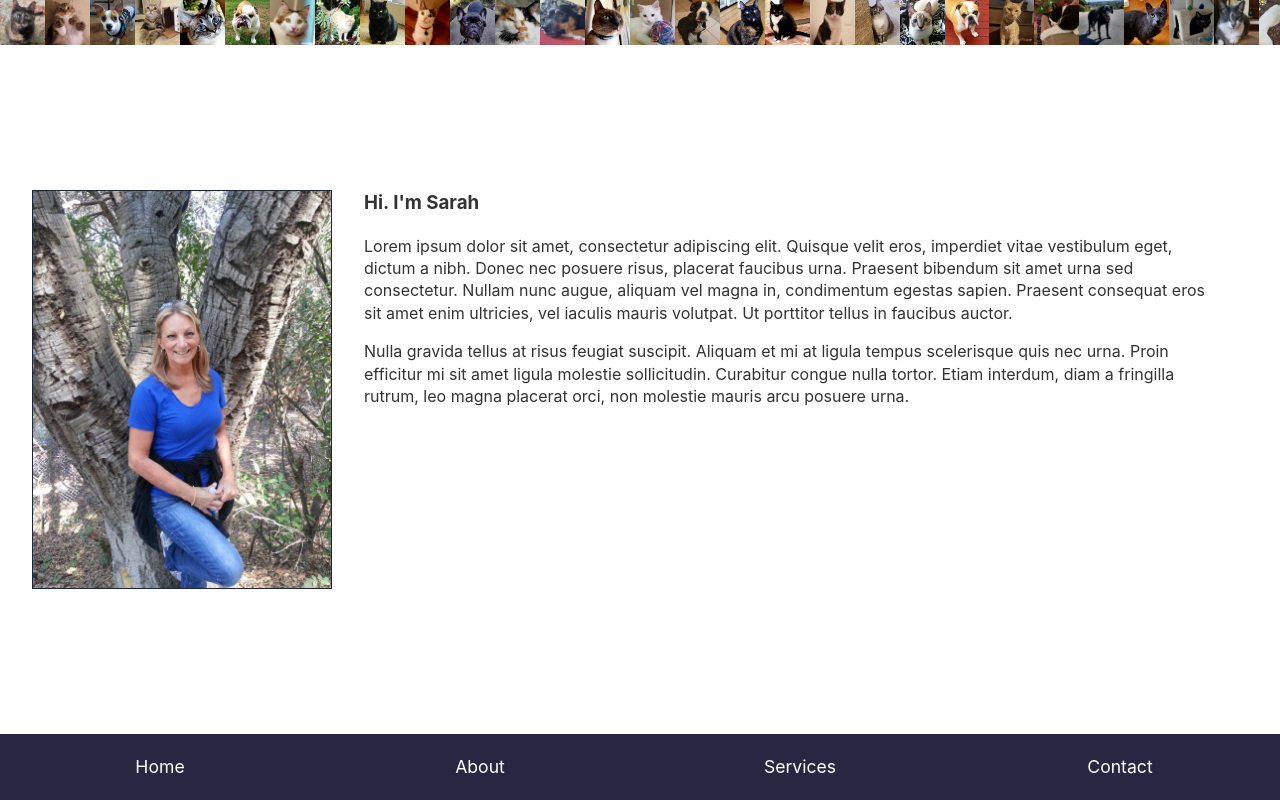
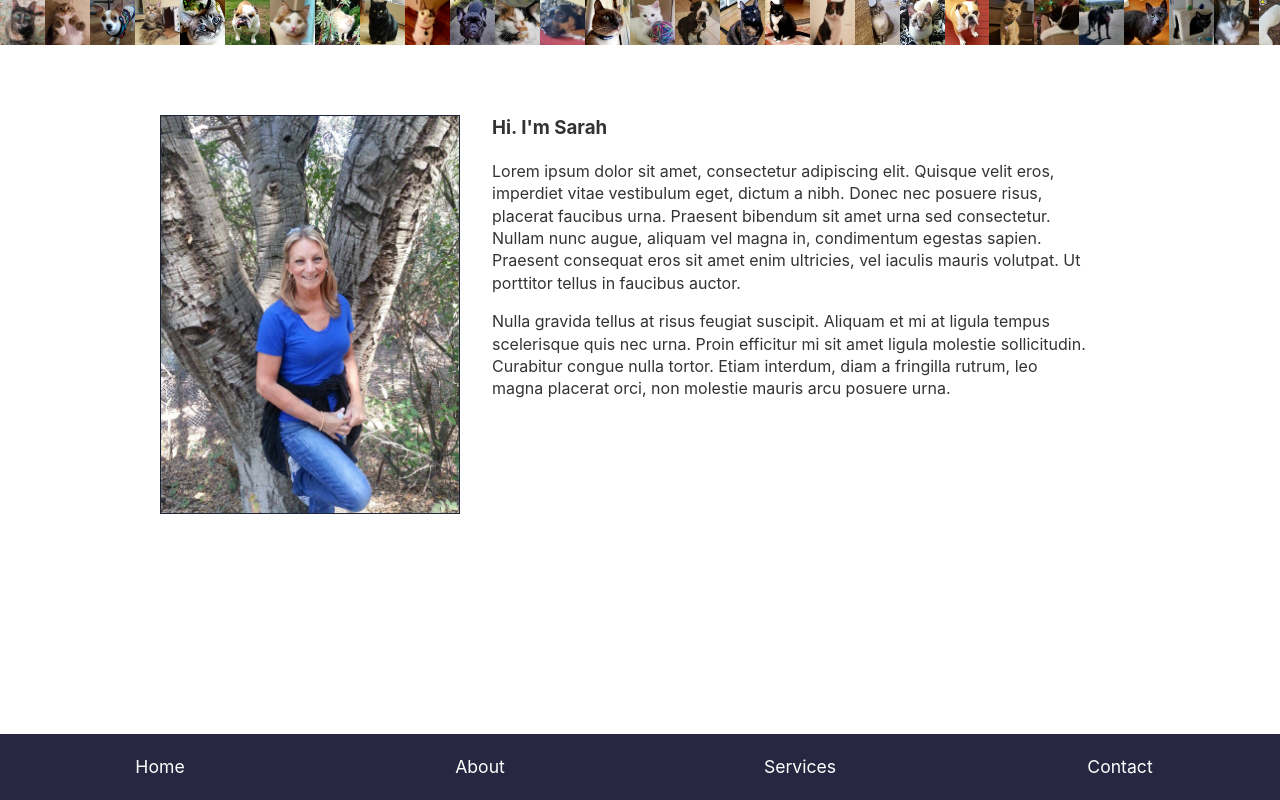
Before and after one commit to msksfo/purrfect-match, a React (Create React App) app: page /about in a window 1280 px wide. Built offline with nearby package versions, Linux system fonts and the light colour scheme.

Commit message:
fix: remove align-content property because it was causing the top to be cut off when the content was larger than its container

```diff
--- a/src/styles/bio.css
+++ b/src/styles/bio.css
@@ -31,16 +31,14 @@
 
 @media screen and (min-width: 800px) {
     .about {
-        align-content: center;
-        padding: 2rem;
-        margin: 2rem 0;
-        flex: 1;
         grid-template-columns: 300px 1fr;
+        padding: 70px;
+        max-width: 1100px;
+        margin: 0 auto;
     }
 
     .about--image-wrapper {
         border: none;
-
         padding: 0;
     }
 
```
